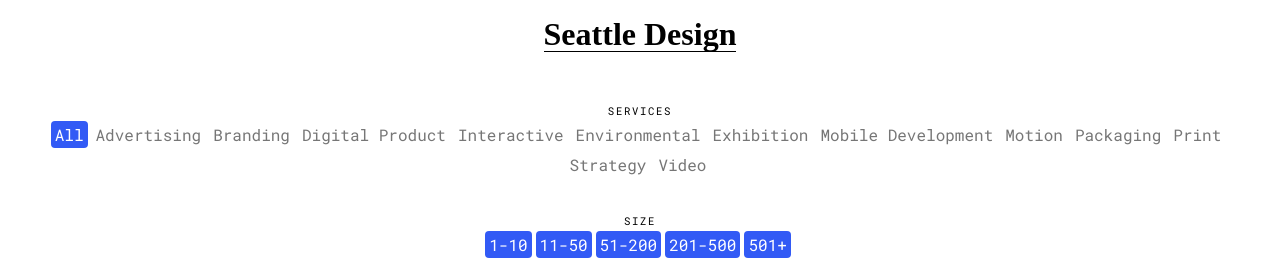
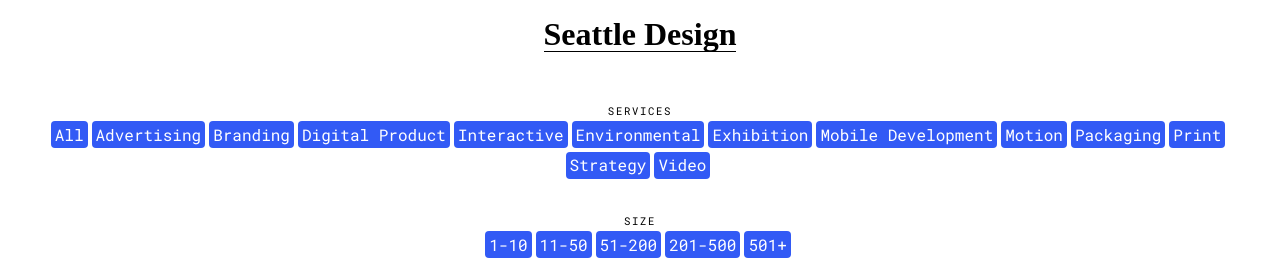
Before and after one commit to seattledesigninfo/seattledesign.info, a React (Create React App) app: page / in a window 1280 px wide. Shown: the top 260 px of the page. Built offline with nearby package versions, Linux system fonts and the light colour scheme; no server answers; a web font is replaced by a local one.

Commit message:
Factor out Checkbox component to be re-used by Size and Focus (#13)
* Factor out Checkbox component to be re-used by Size and Focus

* Differentiate similar forms

```diff
--- a/src/components/App.js
+++ b/src/components/App.js
@@ -60,10 +60,10 @@ class App extends React.Component {
 
   filterCompanies(filters) {
     const { companies } = this.state;
-    const { focuses, sizes } = filters;
+    const { focus, size } = filters;
 
-    const filterFocuses = Object.keys(focuses).filter(key => focuses[key]);
-    const filterSizes = Object.keys(sizes).filter(key => sizes[key]);
+    const filterFocuses = Object.keys(focus).filter(key => focus[key]);
+    const filterSizes = Object.keys(size).filter(key => size[key]);
 
     const filterCompaniesByEveryFocus = company =>
       filterFocuses.every(service => company.services.indexOf(service) > -1);
@@ -73,12 +73,12 @@ class App extends React.Component {
 
     let filteredCompanies = companies.filter(filterCompaniesBySize);
 
-    if (focuses["All"] !== true) {
+    if (focus["All"] !== true) {
       filteredCompanies = filteredCompanies.filter(filterCompaniesByEveryFocus);
     }
 
     return this.setState({
-      focuses,
+      focus,
       displayCompanies: filteredCompanies
     });
   }
--- /dev/null
+++ b/src/components/Checkbox.js
@@ -0,0 +1,25 @@
+import React from "react";
+import { slugify } from "../helpers";
+
+export default function Checkbox({ index, focuses, focus, type }) {
+  return (
+    <div className="checkbox" data-id={focuses[focus]}>
+      <input
+        name={type}
+        type="checkbox"
+        id={`${type}-${index}`}
+        checked={focuses[focus]}
+        readOnly
+        value={focus}
+      />
+      <label
+        htmlFor={`${type}-${index}`}
+        className={`checked--${focuses[focus]}`}
+        key={focus}
+        tabIndex="0"
+      >
+        <span className={`company-service ${slugify(focus)}`}>{focus}</span>
+      </label>
+    </div>
+  );
+}
--- a/src/components/Company.js
+++ b/src/components/Company.js
@@ -15,15 +15,14 @@ export default function Company({ company, focuses }) {
     }
 
     return (
-      <span className="company__social--twitter">
       <a
+        className="company__social--twitter"
         href={`http://twitter.com/${company.twitter}`}
         rel="noopener noreferrer"
         target="_blank"
       >
         {company.twitter}
       </a>
-      </span>
     );
   };
 
--- a/src/components/CompanyFilter.js
+++ b/src/components/CompanyFilter.js
@@ -1,12 +1,12 @@
 import React from "react";
-import { slugify } from "../helpers";
+import Checkbox from "./Checkbox";
 
 class CompanyFilter extends React.Component {
   constructor() {
     super();
 
     this.state = {
-      focuses: {
+      focus: {
         All: true,
         Advertising: false,
         Branding: false,
@@ -21,7 +21,7 @@ class CompanyFilter extends React.Component {
         Strategy: false,
         Video: false
       },
-      sizes: {
+      size: {
         "1-10": true, // Micro
         "11-50": true, // Small
         "51-200": true, // Medium
@@ -92,63 +92,33 @@ class CompanyFilter extends React.Component {
     return (
       <section className="companies-filter">
         <form
-          className="companies-filter__form"
+          className="companies-filter__form companies-filter--focus"
           onChange={this.handleFocusChange}
         >
           <h6>Services</h6>
-          {Object.keys(this.state.focuses).map((focus, index) => {
-            return (
-              <label
-                htmlFor={`focus-${index}`}
-                className={`checked-${this.state.focuses[focus]}`}
-                key={focus}
-              >
-                <input
-                  name="focuses"
-                  type="checkbox"
-                  id={`focus-${index}`}
-                  checked={this.state.focuses[focus]}
-                  readOnly
-                  value={focus}
-                />
-                <span
-                  tabIndex="0"
-                  className={`company-service ${slugify(focus)}`}
-                >
-                  {focus}
-                </span>
-              </label>
-            );
-          })}
+          {Object.keys(this.state.focus).map((focus, index) => (
+            <Checkbox
+              index={index}
+              focuses={this.state.focus}
+              focus={focus}
+              type="focus"
+            />
+          ))}
         </form>
 
         <form
-          className="companies-filter__form"
+          className="companies-filter__form companies-filter--size"
           onChange={this.handleSizeChange}
         >
           <h6>Size</h6>
-
-          {Object.keys(this.state.sizes).map((size, index) => {
-            return (
-              <label
-                htmlFor={`size-${index}`}
-                className={`checked-${this.state.sizes[size]}`}
-                key={size}
-              >
-                <input
-                  name="sizes"
-                  type="checkbox"
-                  id={`size-${index}`}
-                  checked={this.state.sizes[size]}
-                  readOnly
-                  value={size}
-                />
-                <span tabIndex="0" className={`company-service ${size}`}>
-                  {size}
-                </span>
-              </label>
-            );
-          })}
+          {Object.keys(this.state.size).map((size, index) => (
+            <Checkbox
+              index={index}
+              focuses={this.state.size}
+              focus={size}
+              type="size"
+            />
+          ))}
         </form>
       </section>
     );
```
Lines whose indentation alone changed are shown as unchanged.
